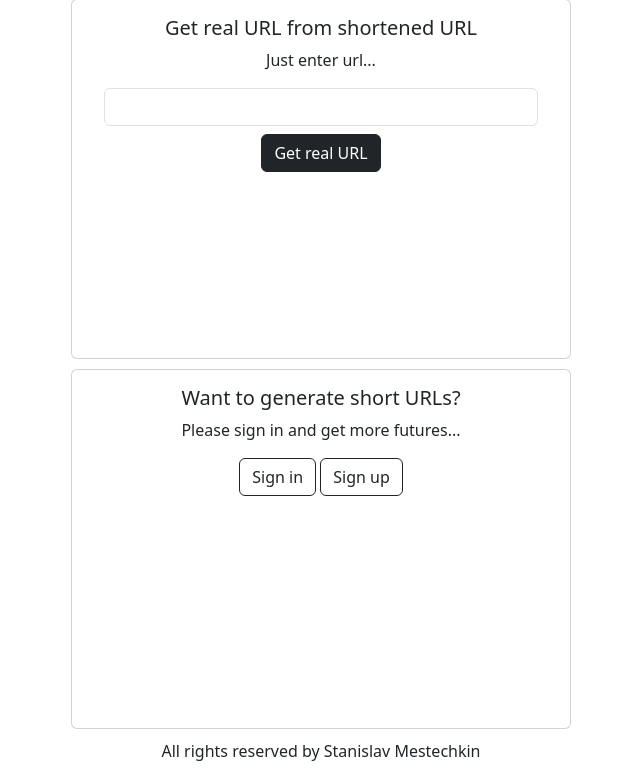
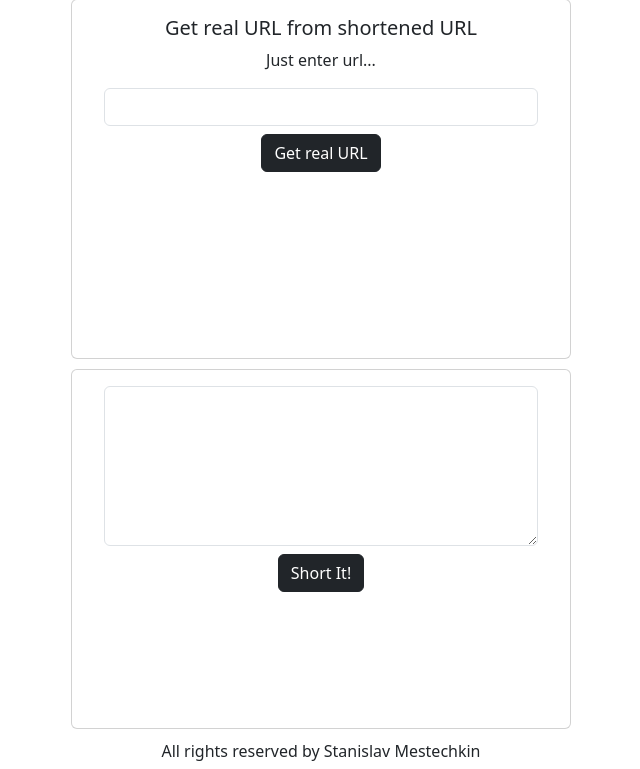
Before and after one commit to StasX/URLShortener, a Flask app: page / in a window 1280 px wide. Shown: the part 75-844 px from the top of the page, without its empty margins (319-959 px from the left). Run offline with Flask 3, Linux system fonts and the light colour scheme; the visitor is signed in with stand-in values (Sample User, id 1).

Commit message:
Refactor templates and js

```diff
--- a/src/static/css/styles.css
+++ b/src/static/css/styles.css
@@ -21,10 +21,12 @@ footer {
     grid-column: span 10;
 }
 
-#result{
+#shortedUrl,
+#result {
     display: none;
 }
 
+#fullUrl:focus,
 textarea:focus,
 input[type="text"]:focus,
 input[type="password"]:focus,
@@ -45,6 +47,7 @@ input[type="color"]:focus,
     box-shadow: 0 1px 1px rgba(120, 120, 120, 0.075) inset, 0 0 8px rgba(136, 136, 136, 0.6);
     outline: 0 none;
 }
+
 .register-form,
 .login-form {
     text-align: left;
@@ -64,7 +67,7 @@ input[type="color"]:focus,
     text-align: center;
 }
 
-.register-form .btn-dark{
+.register-form .btn-dark {
     margin: auto;
 }
 
@@ -81,13 +84,18 @@ input[type="color"]:focus,
     padding-left: 8px;
 }
 
-.home .card{
-    width:500px;
+.home .card {
+    width: 500px;
     height: 360px;
     display: block;
     margin: 10px auto;
 }
-.home output{
+
+#fullUrl {
+    height: 160px;
+}
+
+.home output {
     max-height: 160px;
     overflow-y: auto;
 }
--- a/src/static/js/main.js
+++ b/src/static/js/main.js
@@ -1,27 +1,53 @@
-function showResult(txt) {
+// Check if url valid
+const isUrl = (url) => /^https?:\/\/(www\.)?[-a-zA-Z0-9@:%._\+~#=]{1,256}\.[a-zA-Z0-9()]{1,6}\b([-a-zA-Z0-9()@:%_\+.~#?&//=]*)$/.test(url);
+
+// Display full Url
+function showFullUrl(txt) {
     const result = $("#result");
     result.val(txt);
     result.css({ "display": "block" });
 }
+// Display short Url
+function showShortedUrl(txt) {
+    const shortUrl = $("#shortedUrl");
+    shortUrl.val(txt);
+    shortUrl.css({ "display": "block" });
+}
+
+// Get Full Url
+function getFullUrl(url) {
+    $.post("/geturl", { "url": url })
+        .done((data) => showFullUrl(data.url))
+        .fail((err) => showFullUrl("Something went wrong."));
+}
 
 function reverse() {
     const url = $("#url").val();
-    if (/^https?:\/\/(www\.)?[-a-zA-Z0-9@:%._\+~#=]{1,256}\.[a-zA-Z0-9()]{1,6}\b([-a-zA-Z0-9()@:%_\+.~#?&//=]*)$/.test(url)) {
-        getUrl(url);
-    } else {
-        showResult("Invalid url.");
-    }
+    isUrl(url) ? getFullUrl(url) : showFullUrl("Invalid url.");
 }
 
-function getUrl(url) {
-    $.post("/geturl", { "url": url })
-        .done((data) => showResult(data.url))
-        .fail((err) => showResult("Something went wrong."));
+// Generate Short Url
+function getShortUrl(url) {
+
+    $.post("/short", { "url": url })
+        .done((data) => showShortedUrl(data.url))
+        .fail((err) => showShortedUrl("Something went wrong."));
 }
 
+function shortIt() {
+    const url = $("#fullUrl").val();
+    isUrl(url) ? getShortUrl(url) : showShortedUrl("Invalid url.");
+}
+
+// Load document
 $(document).ready(() => {
+    // Add handlers to buttons and inputs
     $("#reverse").click(reverse);
     $("#url").on('keypress', function (e) {
         if (e.which == 13) reverse();
     });
+    $("#shortIt").click(shortIt);
+    $("#fullUrl").on('keypress', function (e) {
+        if (e.which == 13) shortIt();
+    });
 });
--- a/src/templates/header.html
+++ b/src/templates/header.html
@@ -1,4 +1,3 @@
-{% set user = session.get("current_user") %}
 <header>
     <nav class="navbar navbar-expand-lg navbar-light bg-light">
         <a class="navbar-brand" href="#">Navbar</a>
--- a/src/templates/home.html
+++ b/src/templates/home.html
@@ -21,10 +21,26 @@
     </div>
     <div class="card">
         <div class="card-body" name="reverse">
+
+            {% if user %}
+            <div>
+                <div class="form-group mx-sm-3 mb-2">
+                    <label for="fullUrl" class="sr-only">URL</label>
+                    <textarea class="form-control" id="fullUrl"></textarea>
+                </div>
+                <div class="form-group mx-sm-3 mb-2">
+                    <label for="shortedUrl" class="sr-only">Real URL:</label>
+                    <output id="shortedUrl" class="form-control"></output>
+                </div>
+                <button class="btn btn-dark mb-2" id="shortIt">Short It!</button>
+            </div>
+            {% else %}
             <h5 class="card-title">Want to generate short URLs?</h5>
             <p class="card-text">Please sign in and get more futures...</p>
+            <h6>It free!</h6>
             <a href="{{url_for('auth_view.login')}}" class="btn btn-outline-dark">Sign in</a>
             <a href="{{url_for('auth_view.register')}}" class="btn btn-outline-dark">Sign up</a>
+            {% endif %}
         </div>
     </div>
 </div>
--- a/src/templates/layout.html
+++ b/src/templates/layout.html
@@ -1,3 +1,4 @@
+{% set user = session.get("current_user") %}
 <!DOCTYPE html>
 <html lang="en">
 
```
